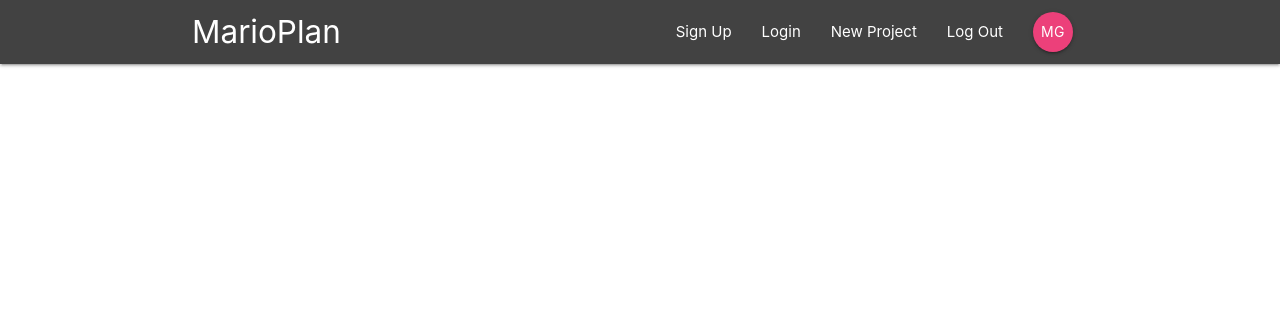
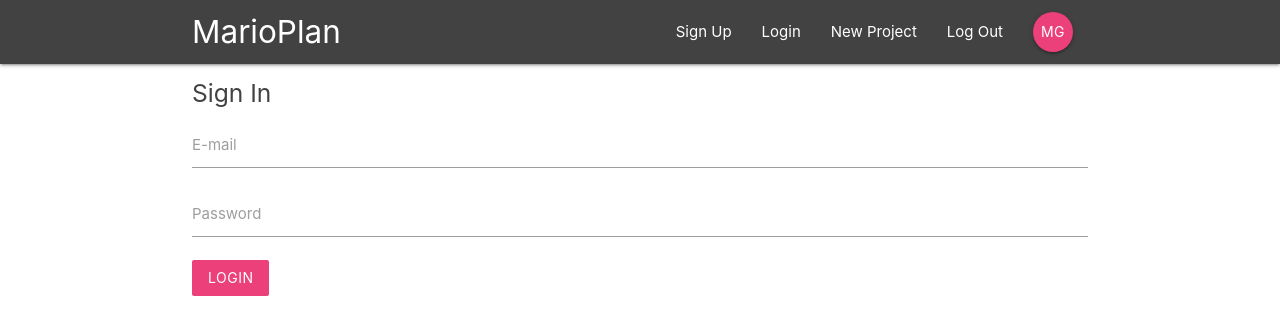
Before and after one commit to MerylGeugies/Project-Board, a React (Create React App) app: page /signin in a window 1280 px wide. Shown: the top 334 px of the page. Built offline with nearby package versions, Linux system fonts and the light colour scheme.

Commit message:
Implemented form for sign-in en set that to state

```diff
--- a/public/index.html
+++ b/public/index.html
@@ -45,5 +45,6 @@
       To begin the development, run `npm start` or `yarn start`.
       To create a production bundle, use `npm run build` or `yarn build`.
     -->
+    <script src="https://cdnjs.cloudflare.com/ajax/libs/materialize/1.0.0/js/materialize.min.js"></script>
   </body>
 </html>
--- a/src/App.js
+++ b/src/App.js
@@ -3,6 +3,7 @@
 import Navbar from './components/layout/Navbar';
 import Dashboard from './components/dashboard/Dashboard';
 import ProjectDetails from './components/projects/ProjectDetails';
+import SignIn from './components/auth/SignIn';
 
 class App extends Component {
   render() {
@@ -13,6 +14,7 @@
           <Switch>
             <Route exact path='/' component={Dashboard} />
             <Route path='/project/:id' component={ProjectDetails} />
+            <Route path='/signin' component={SignIn} />
           </Switch>
         </div>
     </BrowserRouter>
--- a/src/components/auth/SignIn.js
+++ b/src/components/auth/SignIn.js
@@ -0,0 +1,44 @@
+import React, { Component } from 'react'
+
+class SignIn extends Component {
+  state = {
+    email: '',
+    password: ''
+  }
+
+  handleChange = (e) => {
+    this.setState({
+      [e.target.id]: e.target.value
+    })
+  }
+
+  handleSubmit = (e) => {
+    e.preventDefault();
+    console.log('this.state',this.state)
+  }
+
+  render() {
+    return(
+      <div className='container'>
+        <form onSubmit={this.handleSubmit} className='white'>
+          <h5 className='grey-text text-darken-3'>Sign In</h5>
+          <div className='input-field'>
+            <label htmlFor='email'>E-mail</label>
+            <input type='email' id='email' onChange={this.handleChange}/>
+          </div>
+
+          <div className='input-field'>
+            <label htmlFor='password'>Password</label>
+            <input type='password' id='password' onChange={this.handleChange}/>
+          </div>
+
+          <div className='input-field'>
+            <button className='btn pink lighten-1 z-depth-0'>Login</button>
+          </div>
+        </form>
+      </div>
+    )
+  }
+}
+
+export default SignIn
```
